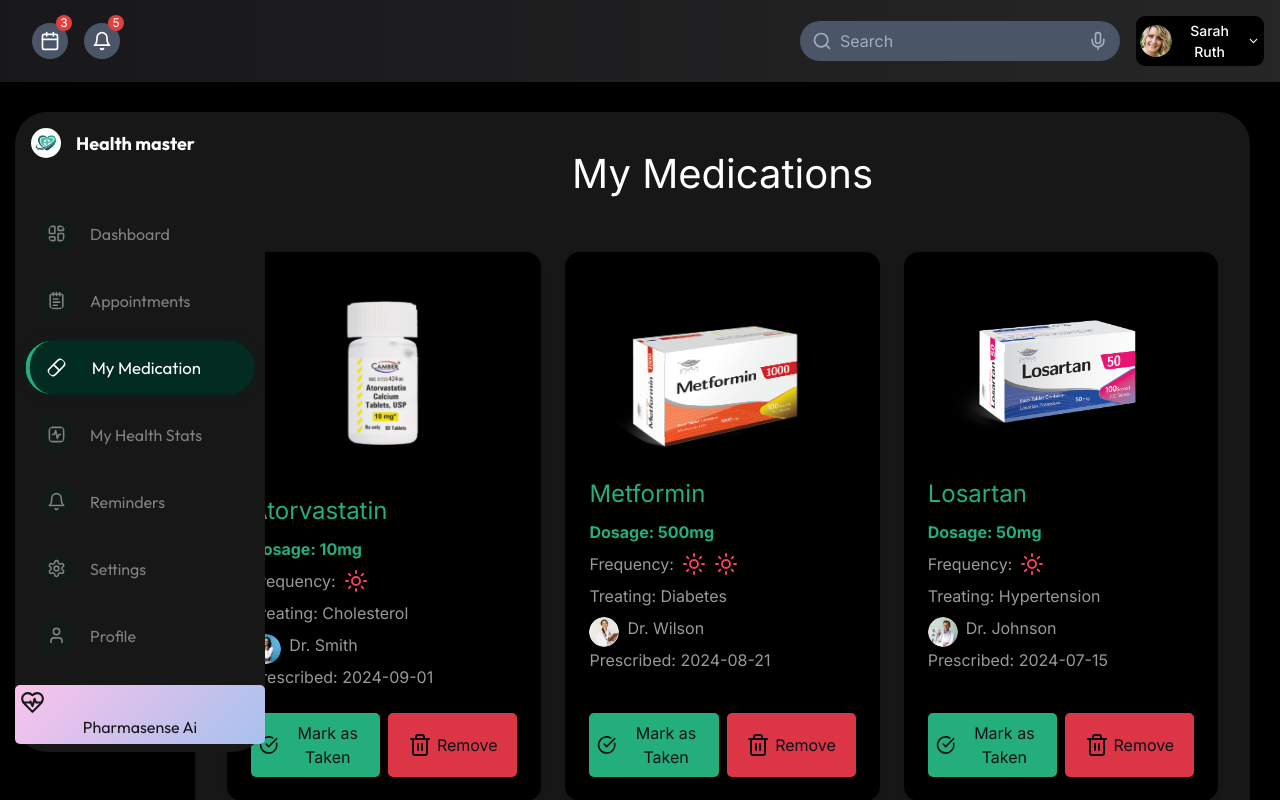
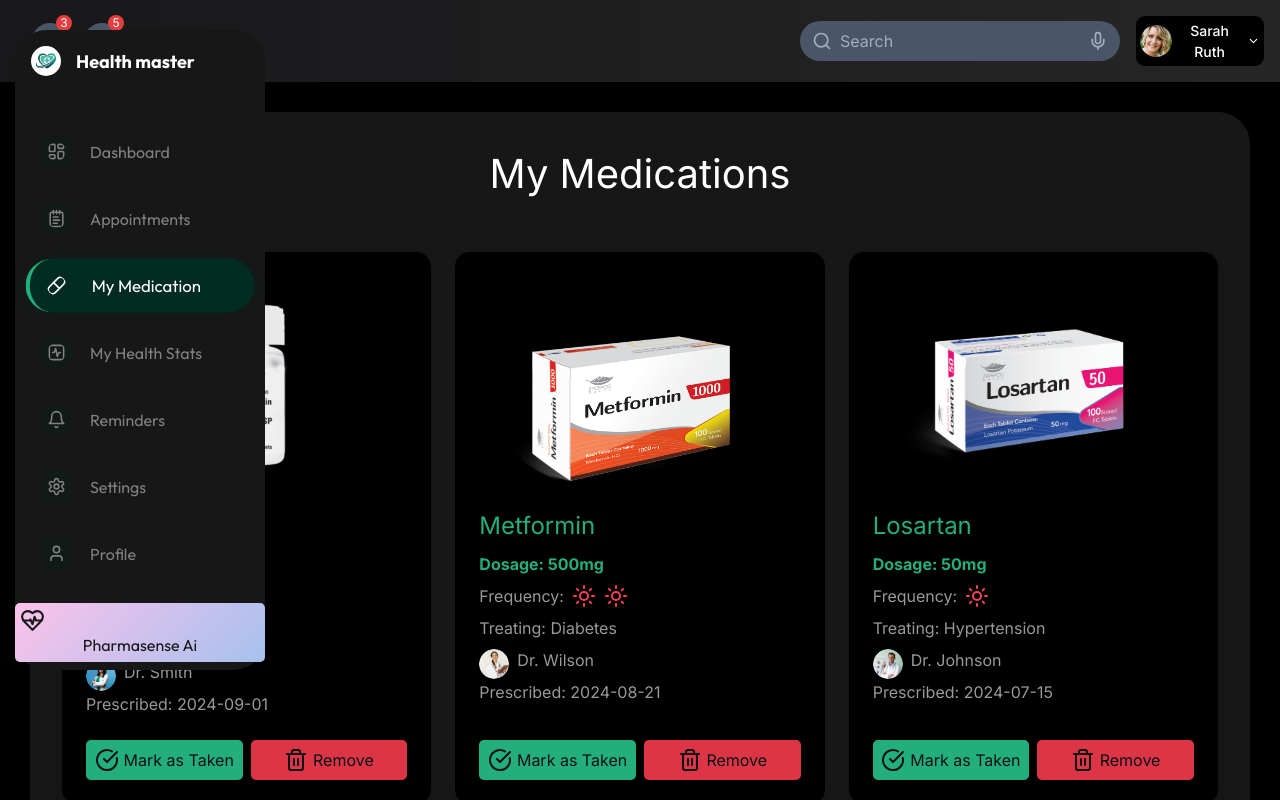
Before and after one commit to CHEGEBB/healthmasterv2, a Next.js app: page /medication in a window 1280 px wide. Shown: the top 800 px of the page. Built offline with nearby package versions, Linux system fonts and the light colour scheme.

Commit message:
refactor: Update responsive layout and styling for Bp.scss, schedule.scss, heart rate graph component, DynamicGreeting.scss, heartRate.scss, auth.scss, login and home page forms, and header component

```diff
--- a/app/medication/page.jsx
+++ b/app/medication/page.jsx
@@ -3,7 +3,7 @@ import React, { useState, useEffect } from 'react';
 import Image from 'next/image';
 import Header from '../../components/layout/header';
 import Sidebar from '../../components/layout/sidebar';
-import { Trash2, CheckCircle, Sun, CloudMoon, Coffee, AlertCircle } from 'lucide-react';
+import { Trash2, CheckCircle, Sun, CloudMoon, Coffee, AlertCircle ,Menu, XCircleIcon, X} from 'lucide-react';
 import Modal from '../../components/Modal';
 import "../../sass/medications.scss";
 
@@ -106,6 +106,27 @@ export default function Page() {
   const [selectedIllness, setSelectedIllness] = useState(null);
   const [showForm, setShowForm] = useState(false);
   const [showSuccessModal, setShowSuccessModal] = useState(false);
+  const [sidebarOpen, setSidebarOpen] = useState(false);
+  const [isMobile, setIsMobile] = useState(false);
+
+  useEffect(() => {
+    const handleResize = () => {
+      setIsMobile(window.innerWidth < 768);
+      if (window.innerWidth >= 768) {
+        setSidebarOpen(true);
+      } else {
+        setSidebarOpen(false);
+      }
+    };
+
+    handleResize();
+    window.addEventListener('resize', handleResize);
+    return () => window.removeEventListener('resize', handleResize);
+  }, []);
+
+  const toggleSidebar = () => {
+    setSidebarOpen(!sidebarOpen);
+  };
 
   useEffect(() => {
     const timer = setTimeout(() => {
@@ -153,12 +174,15 @@ export default function Page() {
   };
 
   return (
-    <div className="medications-page">
+    <div className={`medications-page ${sidebarOpen ? 'sidebar-open' : ''}`}>
+     <button className="hamburger-menu" onClick={toggleSidebar}>
+        {sidebarOpen ? <X size={24} /> : <Menu size={24} />}
+      </button>
       <div className="header-cont-med">
         <Header />
       </div>
       <div className="content-wrapper-med">
-        <div className="sidebar-cont-med">
+        <div className={`sidenav ${sidebarOpen ? 'open' : ''}`}>
           <Sidebar />
         </div>
         <div className="main-content-med">
--- a/sass/medications.scss
+++ b/sass/medications.scss
@@ -1,5 +1,11 @@
 @import "./colors";
 @import "./fonts";
+
+$primary-bg: #09090b;
+$secondary-bg: #2d3748;
+$accent-color: #48bb78;
+$font-color: #edf2f7;
+$card-bg: #4a5568;
 
 * {
   margin: 0;
@@ -12,6 +18,20 @@ body {
   font-family: $font-raleway;
 }
 
+@mixin respond-to($breakpoint) {
+  @if $breakpoint == "desktop" {
+    @media (min-width: 1280px) and (max-width: 1399px) { @content; }
+  }
+  @if $breakpoint == "tablet" {
+    @media (min-width: 768px) and (max-width: 1279px) { @content; }
+  }
+  @if $breakpoint == "mobile" {
+    @media (max-width: 767px) { @content; }
+  }
+  @if $breakpoint == "large-desktop" {
+    @media (min-width: 1400px) and (max-width: 1920px) { @content; }
+  }
+}
 .medications-page {
   text-align: center;
   min-height: 100vh;
@@ -21,6 +41,33 @@ body {
     align-items: center;
   }
 
+  .hamburger-menu {
+    display: none;
+    position: fixed;
+    top: 2rem;
+    left: 1rem;
+    color: white;
+    background-color: $accent-color;
+    border: none;
+    border-radius: 50%;
+    padding: 0.5rem;
+    cursor: pointer;
+    width: 40px;
+    height: 40px;
+    z-index: 1001;
+    transition: all 0.3s ease;
+
+    &:hover {
+      background-color: darken($accent-color, 10%);
+      transform: scale(1.05);
+    }
+
+    @include respond-to('mobile') {
+      display: block;
+    }
+  }
+
+
   .content-wrapper-med {
     display: flex;
     justify-content: space-between;
@@ -28,11 +75,27 @@ body {
     align-items: flex-start;
     min-height: 100vh;
 
-    .sidebar-cont-med {
+
+    .sidenav {
       flex: 1;
       margin-top: -90px;
+      transition: all 0.3s ease;
+      height: 100vh;
+      position: fixed;
+      left: -250px;
+      top: 0;
+      width: 250px;
+      z-index: 1000;
+
+      &.open {
+        left: 0;
+      }
+
+      @include respond-to('mobile') {
+        left: -100%;
+        width: 100%;
+      }
     }
-
     .main-content-med {
       flex: 6;
       background-color: #171717;
--- a/sass/reminders.scss
+++ b/sass/reminders.scss
@@ -1,5 +1,11 @@
 @import "./colors";
 @import "./fonts";
+
+$primary-bg: #09090b;
+$secondary-bg: #2d3748;
+$accent-color: #48bb78;
+$font-color: #edf2f7;
+$card-bg: #4a5568;
 
 * {
   margin: 0;
@@ -8,8 +14,23 @@
 }
 
 body {
-  font-family: 'Rubik', sans-serif;
   background-color: $space-black;
+  font-family: $font-raleway;
+}
+
+@mixin respond-to($breakpoint) {
+  @if $breakpoint == "desktop" {
+    @media (min-width: 1280px) and (max-width: 1399px) { @content; }
+  }
+  @if $breakpoint == "tablet" {
+    @media (min-width: 768px) and (max-width: 1279px) { @content; }
+  }
+  @if $breakpoint == "mobile" {
+    @media (max-width: 767px) { @content; }
+  }
+  @if $breakpoint == "large-desktop" {
+    @media (min-width: 1400px) and (max-width: 1920px) { @content; }
+  }
 }
 
 .reminders-page {
```
